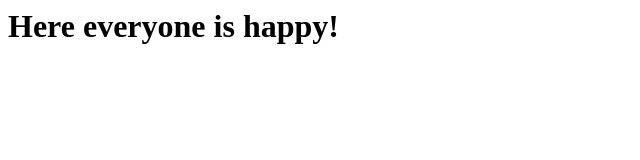
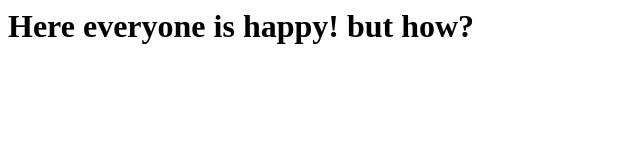
Before and after one commit to Demo220202/test, a plain HTML site: page index.html in a window 1280 px wide. Shown: the whole page, without its empty margins (0-640 px from the left). Drawn offline with Linux system fonts and the light colour scheme.

Commit message:
Update_index.html

```diff
--- a/index.html
+++ b/index.html
@@ -3,6 +3,6 @@
                 <title> Welcome to Addy's World </title>
         </head>
         <body>
-                <h1> Here everyone is happy! </h1>
+                <h1> Here everyone is happy! but how? </h1>
         </body>
 </html>
```
